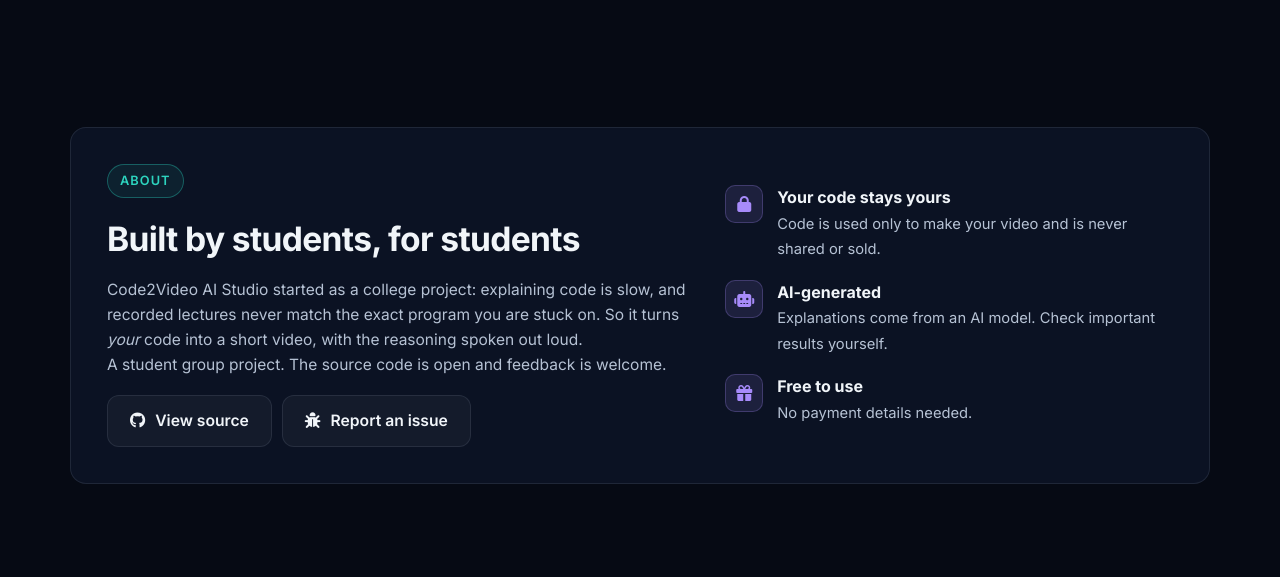
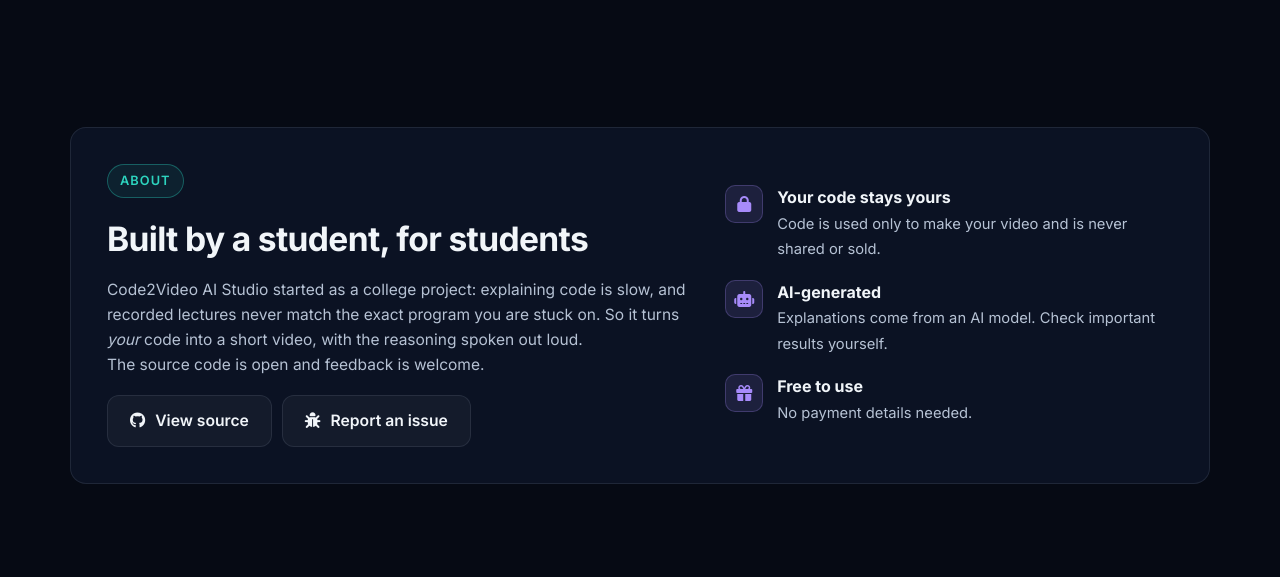
Before and after one commit to Mansi09022004/code2video-ai-studio, a Flask app: page / in a window 1280 px wide. Shown: the part 3240-3817 px from the top of the page. Run offline with Flask 3, Linux system fonts and the light colour scheme.

Commit message:
Share links, delete video, step fade, particle background, dashboard side column, progress stages, polish

```diff
--- a/code2video-ai-studio-main/static/js/bg.js
+++ b/code2video-ai-studio-main/static/js/bg.js
@@ -10,9 +10,9 @@
     function size() {
       w = innerWidth; h = innerHeight;
       c.width = w * dpr; c.height = h * dpr; ctx.setTransform(dpr, 0, 0, dpr, 0, 0);
-      var n = Math.max(24, Math.min(60, Math.round(w * h / 28000)));
+      var n = Math.max(24, Math.min(85, Math.round(w * h / 20000)));
       dots = [];
-      for (var i = 0; i < n; i++) dots.push({ x: Math.random() * w, y: Math.random() * h, vx: (Math.random() - .5) * .22, vy: (Math.random() - .5) * .22, r: Math.random() * 1.3 + .6, t: Math.random() < .7 ? 0 : 1 });
+      for (var i = 0; i < n; i++) dots.push({ x: Math.random() * w, y: Math.random() * h, vx: (Math.random() - .5) * .3, vy: (Math.random() - .5) * .3, r: Math.random() * 1.6 + 1, t: Math.random() < .7 ? 0 : 1 });
     }
     function frame() {
       ctx.clearRect(0, 0, w, h);
@@ -23,9 +23,9 @@
         if (d.y < -10) d.y = h + 10; else if (d.y > h + 10) d.y = -10;
         for (var j = i + 1; j < dots.length; j++) {
           var e = dots[j], dx = d.x - e.x, dy = d.y - e.y, q = dx * dx + dy * dy;
-          if (q < 14400) { ctx.strokeStyle = "rgba(148,163,184," + (0.07 * (1 - q / 14400)).toFixed(3) + ")"; ctx.lineWidth = 1; ctx.beginPath(); ctx.moveTo(d.x, d.y); ctx.lineTo(e.x, e.y); ctx.stroke(); }
+          if (q < 22500) { ctx.strokeStyle = "rgba(148,163,184," + (0.2 * (1 - q / 22500)).toFixed(3) + ")"; ctx.lineWidth = 1; ctx.beginPath(); ctx.moveTo(d.x, d.y); ctx.lineTo(e.x, e.y); ctx.stroke(); }
         }
-        ctx.fillStyle = d.t ? "rgba(167,139,250,.35)" : "rgba(45,212,191,.35)";
+        ctx.fillStyle = d.t ? "rgba(167,139,250,.7)" : "rgba(45,212,191,.7)";
         ctx.beginPath(); ctx.arc(d.x, d.y, d.r, 0, 6.2832); ctx.fill();
       }
       raf = requestAnimationFrame(frame);
--- a/code2video-ai-studio-main/templates/landing.html
+++ b/code2video-ai-studio-main/templates/landing.html
@@ -180,9 +180,9 @@
       <div class="about card">
         <div class="about-main">
           <span class="eyebrow">About</span>
-          <h2>Built by students, for students</h2>
+          <h2>Built by a student, for students</h2>
           <p class="muted">Code2Video AI Studio started as a college project: explaining code is slow, and recorded lectures never match the exact program you are stuck on. So it turns <em>your</em> code into a short video, with the reasoning spoken out loud.</p>
-          <p class="muted">A student group project. The source code is open and feedback is welcome.</p>
+          <p class="muted">The source code is open and feedback is welcome.</p>
           <div class="about-links">
             <a class="btn btn-ghost" href="https://github.com/Mansi09022004/code2video-ai-studio" target="_blank" rel="noopener"><i class="fab fa-github"></i> View source</a>
             <a class="btn btn-ghost" href="https://github.com/Mansi09022004/code2video-ai-studio/issues" target="_blank" rel="noopener"><i class="fas fa-bug"></i> Report an issue</a>
```
